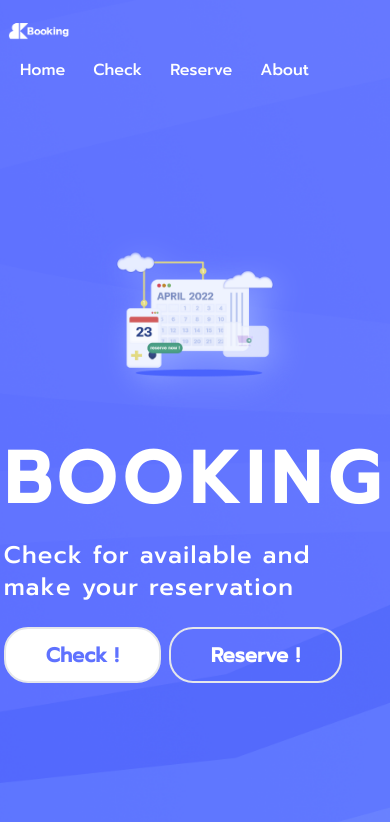
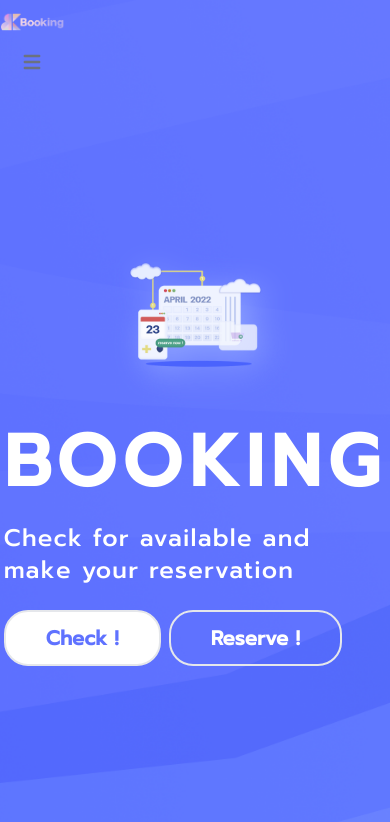
Before and after one commit to INT221-Project-MS-Team/frontend, a Vue app: page /#/ in a window 390 px wide. Shown: the top 822 px of the page. Built offline with nearby package versions, Linux system fonts and the light colour scheme.

Commit message:
Update Navbar

```diff
--- /dev/null
+++ b/src/components/Navbar-old.vue
@@ -0,0 +1,43 @@
+<script setup></script>
+
+<template>
+  <nav
+    class="bg-transparent border-gray-200 px-2 sm:px-4 py-2.5 rounded absolute w-full "
+  >
+    <div class="container flex flex-wrap justify-between items-center mx-auto">
+      <router-link :to="{ name: 'home' }">
+        <a class="flex items-center">
+          <img src="/images/logo-white.png" class="mr-3 w-2/12" />
+        </a>
+      </router-link>
+      <div class="w-full md:block md:w-auto text-white">
+        <ul
+          class="flex flex-wrap md:space-x-8 md:mt-0 md:text-base md:font-medium"
+        >
+          <li>
+            <router-link :to="{ name: 'home' }">
+              <a class="block py-2 pr-4 pl-3 rounded md:p-0 hover:text-clinic-blue-100">Home</a>
+            </router-link>
+          </li>
+          <li>
+            <router-link :to="{ name: 'schedules' }">
+              <a class="block py-2 pr-4 pl-3 rounded md:p-0 hover:text-clinic-blue-100">Check</a>
+            </router-link>
+          </li>
+          <li>
+            <router-link :to="{ name: 'reserve' }">
+              <a class="block py-2 pr-4 pl-3 rounded md:p-0 hover:text-clinic-blue-100">Reserve</a>
+            </router-link>
+          </li>
+          <li>
+            <router-link :to="{ name: 'about' }">
+              <a class="block py-2 pr-4 pl-3 rounded md:p-0 hover:text-clinic-blue-100">About</a>
+            </router-link>
+          </li>
+        </ul>
+      </div>
+    </div>
+  </nav>
+</template>
+
+<style scoped></style>
--- a/src/components/Navbar.vue
+++ b/src/components/Navbar.vue
@@ -2,36 +2,82 @@
 
 <template>
   <nav
-    class="bg-transparent border-gray-200 px-2 sm:px-4 py-2.5 rounded absolute w-full "
+    class="xs:bg-white sm:bg-white md:bg-white lg:bg-transparent lg:text-white sm:px-4 absolute w-full rounded-none"
   >
     <div class="container flex flex-wrap justify-between items-center mx-auto">
       <router-link :to="{ name: 'home' }">
         <a class="flex items-center">
-          <img src="/images/logo-white.png" class="mr-3 w-2/12" />
+          <img src="/images/logo-color.png" class="mr-3 w-2/12" />
         </a>
       </router-link>
-      <div class="w-full md:block md:w-auto text-white">
+      <button
+        data-collapse-toggle="mobile-menu"
+        type="button"
+        class="inline-flex items-center p-2 ml-3 text-sm text-gray-500 rounded-lg lg:hidden hover:bg-gray-100 focus:outline-none focus:ring-2 focus:ring-gray-200"
+        aria-controls="mobile-menu"
+        aria-expanded="false"
+      >
+        <span class="sr-only">Open main menu</span>
+        <svg
+          class="w-6 h-6"
+          fill="currentColor"
+          viewBox="0 0 20 20"
+          xmlns="http://www.w3.org/2000/svg"
+        >
+          <path
+            fill-rule="evenodd"
+            d="M3 5a1 1 0 011-1h12a1 1 0 110 2H4a1 1 0 01-1-1zM3 10a1 1 0 011-1h12a1 1 0 110 2H4a1 1 0 01-1-1zM3 15a1 1 0 011-1h12a1 1 0 110 2H4a1 1 0 01-1-1z"
+            clip-rule="evenodd"
+          ></path>
+        </svg>
+        <svg
+          class="hidden w-6 h-6"
+          fill="currentColor"
+          viewBox="0 0 20 20"
+          xmlns="http://www.w3.org/2000/svg"
+        >
+          <path
+            fill-rule="evenodd"
+            d="M4.293 4.293a1 1 0 011.414 0L10 8.586l4.293-4.293a1 1 0 111.414 1.414L11.414 10l4.293 4.293a1 1 0 01-1.414 1.414L10 11.414l-4.293 4.293a1 1 0 01-1.414-1.414L8.586 10 4.293 5.707a1 1 0 010-1.414z"
+            clip-rule="evenodd"
+          ></path>
+        </svg>
+      </button>
+      <div class="hidden w-full lg:block lg:w-auto" id="mobile-menu">
         <ul
-          class="flex flex-wrap md:space-x-8 md:mt-0 md:text-base md:font-medium"
+          class="flex flex-col mt-4 lg:flex-row lg:space-x-8 lg:mt-0 lg:text-sm lg:font-medium"
         >
           <li>
             <router-link :to="{ name: 'home' }">
-              <a class="block py-2 pr-4 pl-3 rounded md:p-0 hover:text-clinic-blue-100">Home</a>
+              <div
+                class="block py-2 pr-4 pl-3 rounded lg:p-0 hover:text-clinic-blue-100"
+              >
+                Home
+              </div>
             </router-link>
           </li>
           <li>
             <router-link :to="{ name: 'schedules' }">
-              <a class="block py-2 pr-4 pl-3 rounded md:p-0 hover:text-clinic-blue-100">Check</a>
+              <a
+                class="block py-2 pr-4 pl-3 rounded lg:p-0 hover:text-clinic-blue-100"
+                >Check</a
+              >
             </router-link>
           </li>
           <li>
             <router-link :to="{ name: 'reserve' }">
-              <a class="block py-2 pr-4 pl-3 rounded md:p-0 hover:text-clinic-blue-100">Reserve</a>
+              <a
+                class="block py-2 pr-4 pl-3 rounded lg:p-0 hover:text-clinic-blue-100"
+                >Reserve</a
+              >
             </router-link>
           </li>
           <li>
             <router-link :to="{ name: 'about' }">
-              <a class="block py-2 pr-4 pl-3 rounded md:p-0 hover:text-clinic-blue-100">About</a>
+              <a
+                class="block py-2 pr-4 pl-3 rounded lg:p-0 hover:text-clinic-blue-100"
+                >About</a
+              >
             </router-link>
           </li>
         </ul>
--- a/src/views/Home.vue
+++ b/src/views/Home.vue
@@ -26,9 +26,8 @@ import Button from '../components/Button.vue';
           </div>
         </div>
         <img
-          class="calender bounce-2 object-cover w-3/5"
+          class="calender bounce-2 object-cover w-6/12"
           src="/images/calen-phone-new.png"
-          alt="cover"
         />
       </div>
     </div>
```
